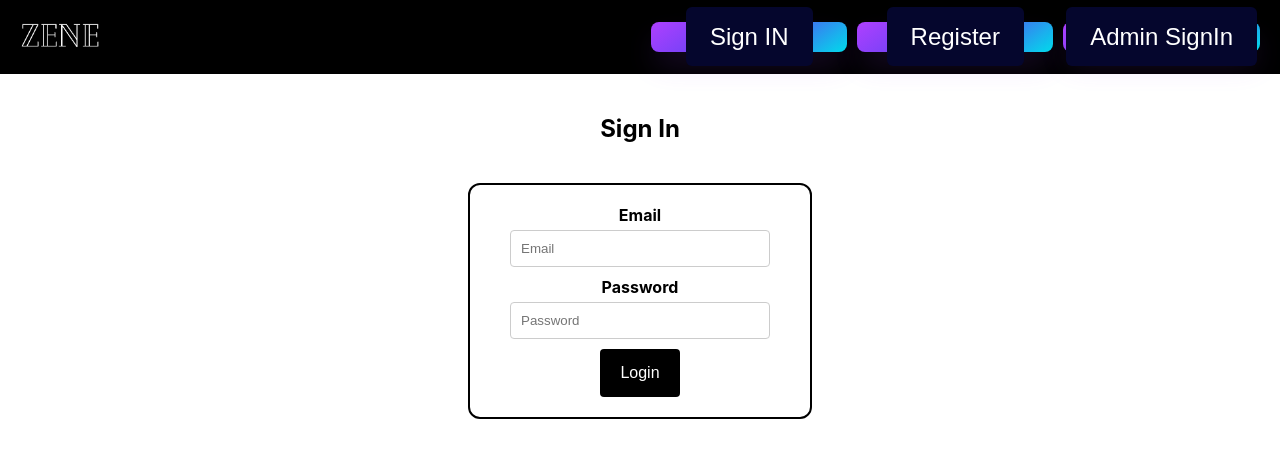
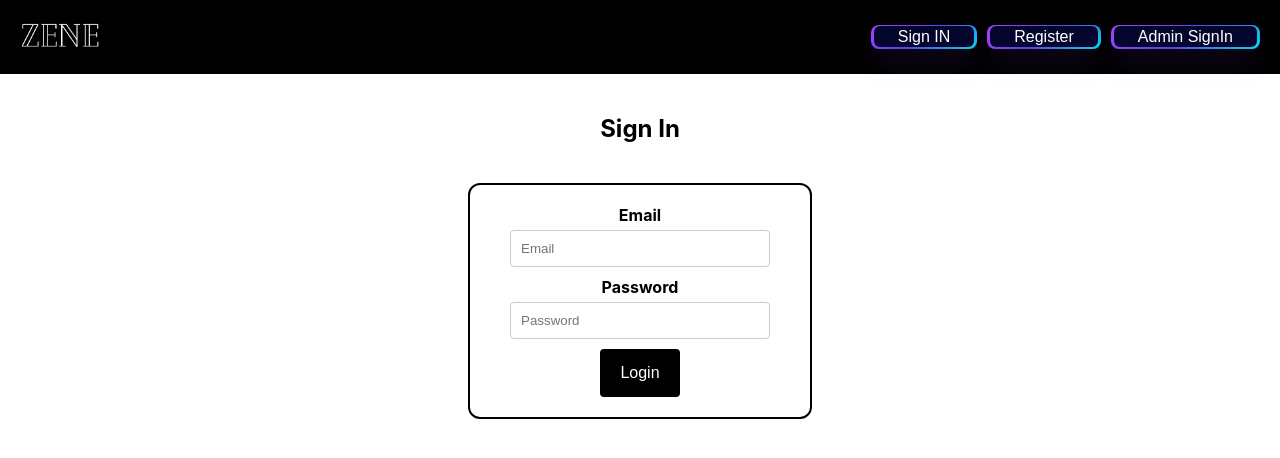
Before and after one commit to UMASHANKAR-VENGALA/zene, a React (Create React App) app: page /signin in a window 1280 px wide. Shown: the top 458 px of the page. Built offline with nearby package versions, Linux system fonts and the light colour scheme.

Commit message:
SignIn button edit

```diff
--- a/src/welcome/SignIn.css
+++ b/src/welcome/SignIn.css
@@ -57,13 +57,13 @@ button[type='submit']:hover {
   border: 0;
   border-radius: 8px;
   box-shadow: rgba(151, 65, 252, 0.2) 0 15px 30px -5px;
-  box-sizing: border-box;
+  /* box-sizing: border-box; */
   color: #FFFFFF;
   /* display: flex; */
   font-family: Phantomsans, sans-serif;
   font-size: 10px;
   justify-content: center;
-  line-height: 1em;
+  /* line-height: 1em; */
   max-width: 100%;
   min-width: 140px;
   padding: 3px;
@@ -82,7 +82,7 @@ button[type='submit']:hover {
 
 .button-64 span {
   background-color: rgb(5, 6, 45);
-  padding: 16px 24px;
+  padding: 2px 24px;
   border-radius: 6px;
   width: 100%;
   height: 100%;
@@ -95,7 +95,8 @@ button[type='submit']:hover {
 
 @media (min-width: 768px) {
   .button-64 {
-    font-size: 24px;
-    min-width: 196px;
+    font-size: 16px;
+    min-width: 100px;
+    min-height: 50%;
   }
 }
```
